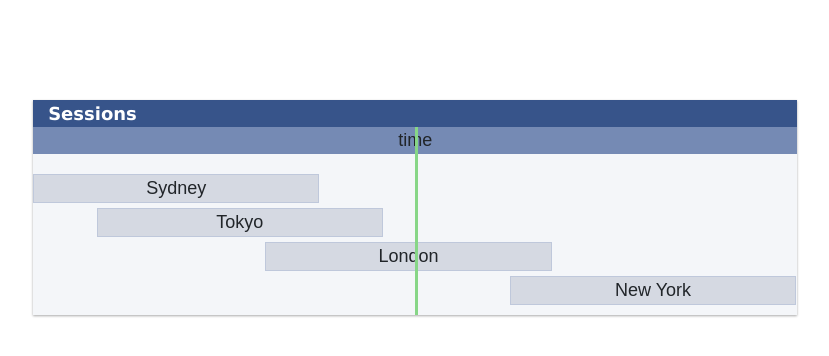
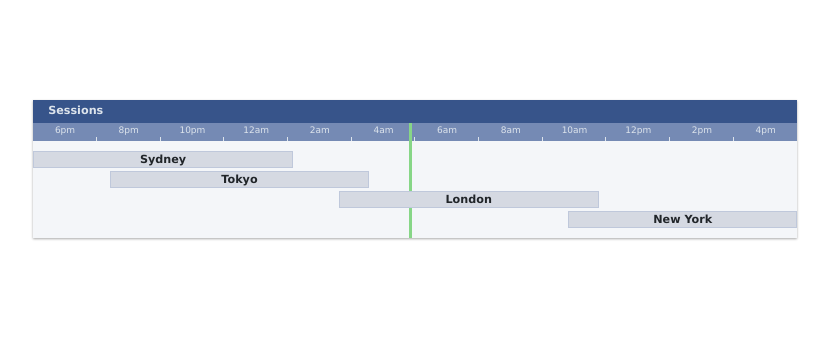
Before and after one commit to atako/forex-chart, a React (Create React App) app: page / in a window 1280 px wide. Shown: the top 356 px of the page, without its empty margins (61-890 px from the left). Built offline with nearby package versions, Linux system fonts and the light colour scheme.

Commit message:
implement indicator margin based on client time

```diff
--- a/src/App.js
+++ b/src/App.js
@@ -1,5 +1,4 @@
 import React, { Component } from 'react'
-import logo from './logo.svg'
 import './App.css'
 import Chart from './components/chart'
 
@@ -8,9 +7,7 @@ class App extends Component {
   render() {
     return (
       <div className="App">
-        <p className="App-intro">
             <Chart></Chart>
-        </p>
       </div>
     );
   }
--- a/src/components/chart.js
+++ b/src/components/chart.js
@@ -5,61 +5,43 @@ const Componentborder = styled.div`
   background: #f4f6f9;
   margin-top: 100px;
   padding: 0;
+  padding-bottom: 10px;
   box-shadow: 0px 1px 3px rgba(0, 0, 0, 0.12), 0px 1px 2px rgba(0, 0, 0, 0.24);
+  position: relative;
+  z-index: 10;
 `
 
 const Title = styled.div`
   position: relative;
   background: #37548a;
-  width: 100%;
-  color: white;
+  color: #dde4ec;
   font-family: Verdana, Helvetica;
   text-align: left;
-  font-size: 11.2;
+  font-size: 11.2px;
   font-weight: bold;
   padding-left: 15px;
+  padding-top: 3px;
+  padding-bottom: 3px;
   z-index: 1;
 `
 
-const Timeline = styled.div`
+const TimeLine = styled.div`
   background: #758ab4;
+  margin-bottom: 10px;
 `
 
 const Country = styled.div`
   position: relative;
-  width: 37.44%;
+  height: 17px;
   border: 1px solid #bfc8db;
+  margin-top: 3px;
   background: #d5d9e2;
-  margin-top: 20px;
+  font-family: Verdana, Helvetica, sans-serif;
+  font-size: 11.2px;
+  font-weight: bold;
   z-index: 1;
-`
-
-const Country2 = styled.div`
-  position: relative;
-  width: 37.44%;
-  border: 1px solid #bfc8db;
-  background: #d5d9e2;
-  margin-top: 20px;
-  margin-left: 8.32%;
-  margin-top: 5px;
-  z-index: 1;
-`
-
-const Country3 = styled.div`
-  width: 37.44%;
-  border: 1px solid #bfc8db;
-  background: #d5d9e2;
-  margin-left: 62.4%;
-  margin-top: 5px;
-  margin-bottom: 10px;
-`
-
-const Country4 = styled.div`
-  width: 37.44%;
-  border: 1px solid #bfc8db;
-  background: #d5d9e2;
-  margin-left: 30.4%;
-  margin-top: 5px;
+  width: ${props => props.width};
+  margin-left: ${props => props.marginleft};
 `
 
 const Indicator = styled.div`
@@ -69,23 +51,89 @@ const Indicator = styled.div`
   height: 100%;
   z-index: 0;
   margin-bottom: 100px;
-  margin-left: 50%;
+  margin-left: ${ props => props.minutes};
 `
 
+const TimeLaber = styled.div`
+  color: #dde4ec;
+  font-size: 9px;
+  font-family: Verdana, Helvetica, sans-serif;
+  text-align: center;
+  padding: 3px;
+  padding-top: 1px;
+  padding-bottom: 0px;
+`
+
+const Tick = styled.div`
+  border-right: ${props => props.last ? '0px' : '1px solid #dde4ec' };
+  height: 4px;
+  width: 8.33334%;
+`
+
+
 class Chart extends Component {
+  constructor(props) {
+    super(props)
+    this.state = {
+      clientTime: new Date(),
+      live: false
+
+    }
+  }
+
+  getMarginPercent = () => {
+    const clientTimeInMinutes = (this.state.clientTime.getHours() * 60) + this.state.clientTime.getMinutes()
+    if ( clientTimeInMinutes >= 1020 && clientTimeInMinutes <= 1439) {
+      return (clientTimeInMinutes - 1019) * 0.0694445
+    } else {
+      return (clientTimeInMinutes + 420) * 0.0694445
+    }
+  }
+
   render() {
     return (
       <div className='row'>
         <div className='col-1'></div>
         <Componentborder className='col-10 col-md-7'>
             <div>
-              <Indicator></Indicator>
+            <Indicator minutes={`${this.getMarginPercent()}%`}></Indicator>
               <Title>Sessions</Title>
-              <Timeline>time</Timeline>
-              <Country>Sydney</Country>
-              <Country2>Tokyo</Country2>
-              <Country4>London</Country4>
-              <Country3>New York</Country3>
+              <TimeLine>
+                <div className='container'>
+                  <div className='row'>
+                    <TimeLaber className='col'>6pm</TimeLaber>
+                    <TimeLaber className='col'>8pm</TimeLaber>
+                    <TimeLaber className='col'>10pm</TimeLaber>
+                    <TimeLaber className='col'>12am</TimeLaber>
+                    <TimeLaber className='col'>2am</TimeLaber>
+                    <TimeLaber className='col'>4am</TimeLaber>
+                    <TimeLaber className='col'>6am</TimeLaber>
+                    <TimeLaber className='col'>8am</TimeLaber>
+                    <TimeLaber className='col'>10am</TimeLaber>
+                    <TimeLaber className='col'>12pm</TimeLaber>
+                    <TimeLaber className='col'>2pm</TimeLaber>
+                    <TimeLaber className='col'>4pm</TimeLaber>
+                  </div>
+                  <div className='row'>
+                    <Tick ></Tick>
+                    <Tick />
+                    <Tick />
+                    <Tick />
+                    <Tick />
+                    <Tick />
+                    <Tick />
+                    <Tick />
+                    <Tick />
+                    <Tick />
+                    <Tick />
+                    <Tick last/>
+                  </div>
+                </div>
+              </TimeLine>
+              <Country width='34%'>Sydney</Country>
+              <Country width='34%' marginleft='10%'>Tokyo</Country>
+              <Country width='34%' marginleft='40%'>London</Country>
+              <Country width='30%' marginleft='70%'>New York</Country>
             </div>
         </Componentborder>
         <div className='col-1 col-md-4'></div>
```
Also changed, not shown: public/tick.png (added), src/tick.png (added).
